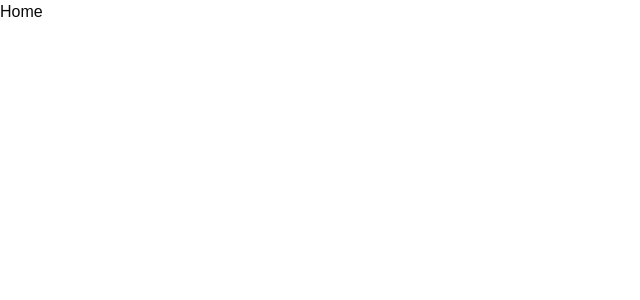
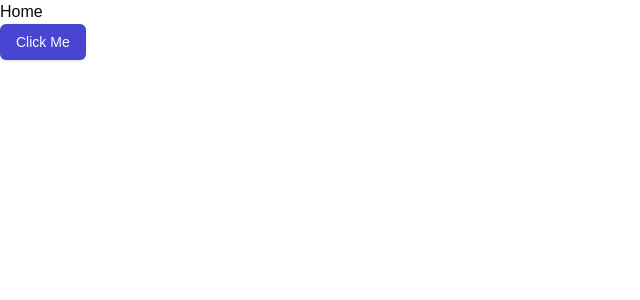
Before and after one commit to lvimuth/ai-mock-interview-app, a Next.js app: page / in a window 1280 px wide. Shown: the top 300 px of the page, without its empty margins (0-640 px from the left). Built offline with nearby package versions, Linux system fonts and the light colour scheme.

Commit message:
project setup

```diff
--- a/app/page.js
+++ b/app/page.js
@@ -1,9 +1,11 @@
+import { Button } from "@/components/ui/button";
 import Image from "next/image";
 
 export default function Home() {
   return (
     <div>
       <h2>Home</h2>
+      <Button>Click Me</Button>
     </div>
   );
 }
--- /dev/null
+++ b/components/ui/button.jsx
@@ -0,0 +1,48 @@
+import * as React from "react"
+import { Slot } from "@radix-ui/react-slot"
+import { cva } from "class-variance-authority";
+
+import { cn } from "@/lib/utils"
+
+const buttonVariants = cva(
+  "inline-flex items-center justify-center gap-2 whitespace-nowrap rounded-md text-sm font-medium transition-colors focus-visible:outline-none focus-visible:ring-1 focus-visible:ring-ring disabled:pointer-events-none disabled:opacity-50 [&_svg]:pointer-events-none [&_svg]:size-4 [&_svg]:shrink-0",
+  {
+    variants: {
+      variant: {
+        default:
+          "bg-primary text-primary-foreground shadow hover:bg-primary/90",
+        destructive:
+          "bg-destructive text-destructive-foreground shadow-sm hover:bg-destructive/90",
+        outline:
+          "border border-input bg-background shadow-sm hover:bg-accent hover:text-accent-foreground",
+        secondary:
+          "bg-secondary text-secondary-foreground shadow-sm hover:bg-secondary/80",
+        ghost: "hover:bg-accent hover:text-accent-foreground",
+        link: "text-primary underline-offset-4 hover:underline",
+      },
+      size: {
+        default: "h-9 px-4 py-2",
+        sm: "h-8 rounded-md px-3 text-xs",
+        lg: "h-10 rounded-md px-8",
+        icon: "h-9 w-9",
+      },
+    },
+    defaultVariants: {
+      variant: "default",
+      size: "default",
+    },
+  }
+)
+
+const Button = React.forwardRef(({ className, variant, size, asChild = false, ...props }, ref) => {
+  const Comp = asChild ? Slot : "button"
+  return (
+    (<Comp
+      className={cn(buttonVariants({ variant, size, className }))}
+      ref={ref}
+      {...props} />)
+  );
+})
+Button.displayName = "Button"
+
+export { Button, buttonVariants }
--- a/package.json
+++ b/package.json
@@ -9,6 +9,7 @@
     "lint": "next lint"
   },
   "dependencies": {
+    "@radix-ui/react-slot": "^1.1.0",
     "class-variance-authority": "^0.7.0",
     "clsx": "^2.1.1",
     "lucide-react": "^0.460.0",
--- a/tailwind.config.js
+++ b/tailwind.config.js
@@ -20,7 +20,7 @@
   				foreground: 'hsl(var(--popover-foreground))'
   			},
   			primary: {
-  				DEFAULT: 'hsl(var(--primary))',
+  				DEFAULT: '#4845D2',
   				foreground: 'hsl(var(--primary-foreground))'
   			},
   			secondary: {
```
Also changed, not shown: 1 other file (tests, documents, lock files or other folders).
